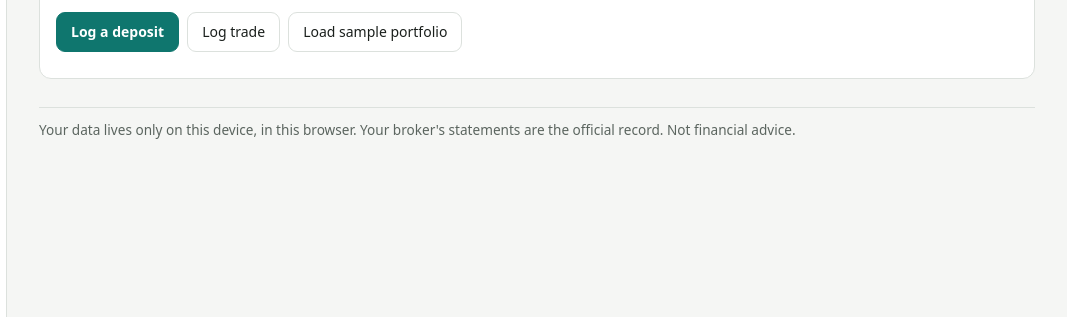
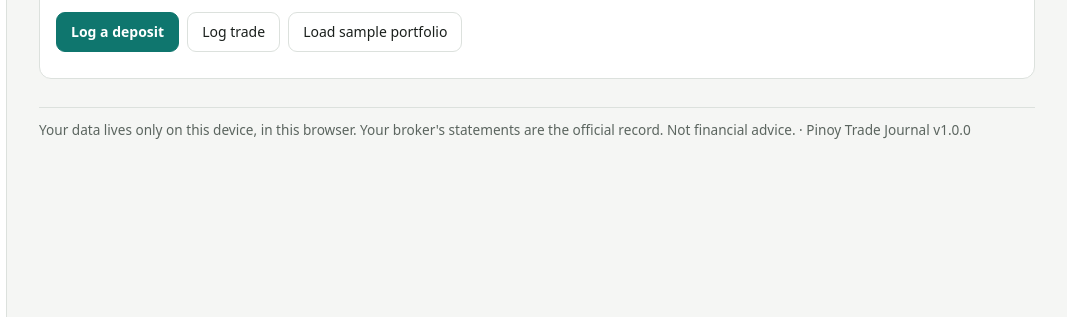
Before and after one commit to kuyajon/pse-trade-journal, a plain HTML site: page index.html in a window 1280 px wide. Shown: the part 296-613 px from the top of the page, 213-1280 px from the left. Drawn offline with Linux system fonts and the light colour scheme.

Commit message:
Show the app version in the footer of every screen; SPEC
Co-Authored-By: Claude Sonnet 5.5 <noreply@anthropic.com>

```diff
--- a/index.html
+++ b/index.html
@@ -1018,7 +1018,7 @@ function banners() {
   return h;
 }
 function footer() {
-  return `<footer>Your data lives only on this device, in this browser. Your broker's statements are the official record. Not financial advice.</footer>`;
+  return `<footer>Your data lives only on this device, in this browser. Your broker's statements are the official record. Not financial advice. · Pinoy Trade Journal v${APP_VERSION}</footer>`;
 }
 let toastTimer;
 function toast(msg) {
```
Also changed, not shown: 1 other file.
